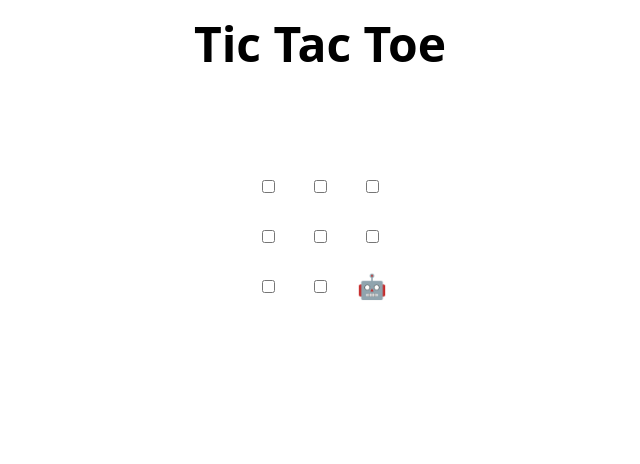
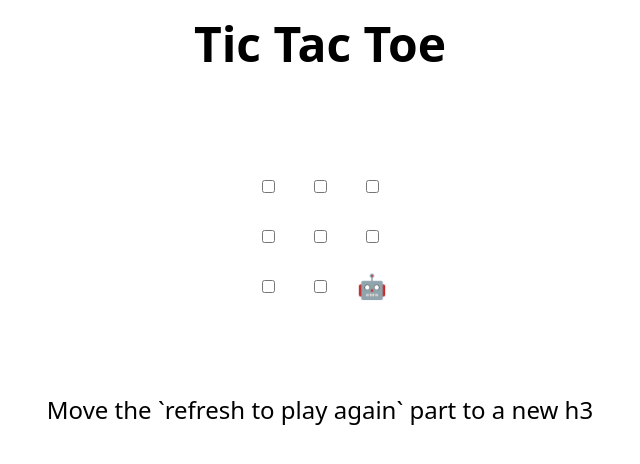
Before and after one commit to Ahmedsaed/skills-review-pull-requests, a plain HTML site: page index.html in a window 1280 px wide. Shown: the whole page, without its empty margins (320-960 px from the left). Drawn offline with Linux system fonts and the light colour scheme.

Commit message:
Update index.html

```diff
--- a/index.html
+++ b/index.html
@@ -48,7 +48,7 @@
 </table>
 
 <h2 hidden>Game over, refresh to play again 🧑‍💻 🤖!</h2>
-
+Move the `refresh to play again` part to a new h3
 <script>
   // Initialization
   const boxes = Array.from(document.querySelectorAll("td"));
```
